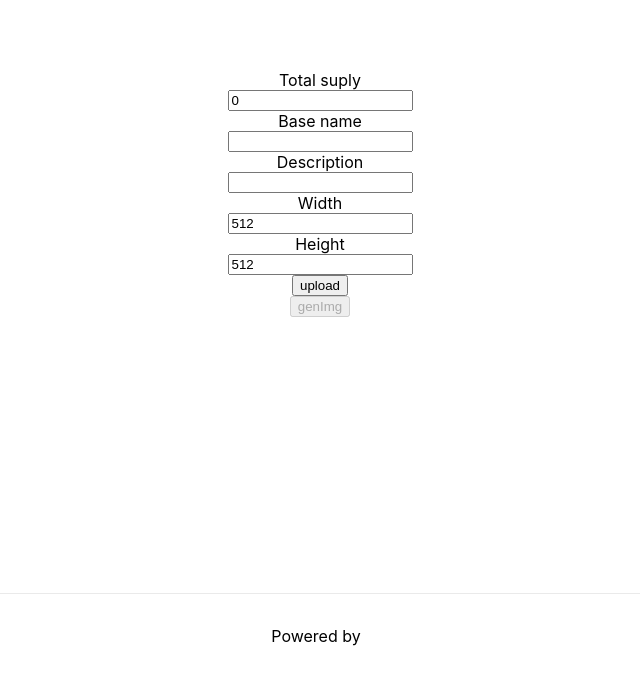
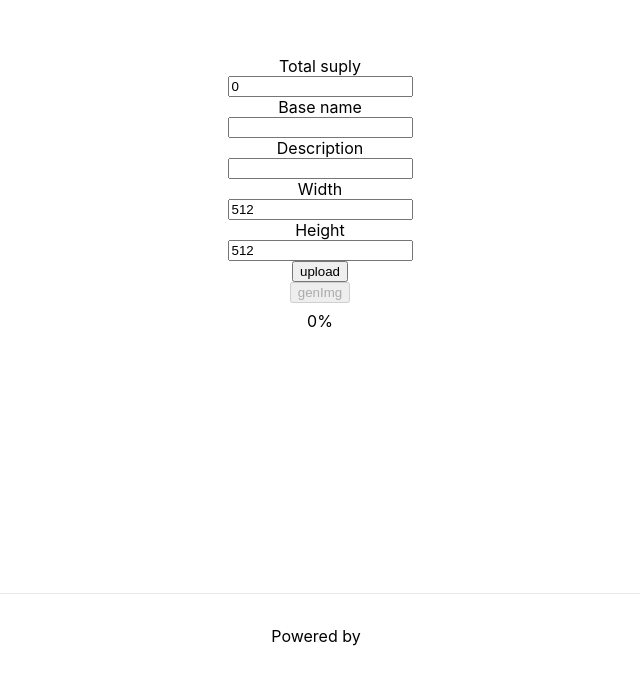
Before and after one commit to nftiply-hello/gen-nft-next-fullstack, a Next.js app: page / in a window 1280 px wide. Shown: the part 207-885 px from the top of the page, without its empty margins (320-960 px from the left). Built offline with nearby package versions, Linux system fonts and the light colour scheme.

Commit message:
progressbar

```diff
--- a/package.json
+++ b/package.json
@@ -10,6 +10,7 @@
   },
   "dependencies": {
     "@types/wicg-file-system-access": "^2020.9.5",
+    "antd": "^4.20.6",
     "lodash": "^4.17.21",
     "merge-images": "^2.0.0",
     "next": "12.1.6",
--- a/pages/index.tsx
+++ b/pages/index.tsx
@@ -1,3 +1,4 @@
+import { Progress } from "antd";
 import _ from "lodash";
 import type { NextPage } from "next";
 import Head from "next/head";
@@ -32,10 +33,9 @@ const Home: NextPage = () => {
   const [width, setWidth] = useState<number>(512);
   const [height, setHeight] = useState<number>(512);
   const [generating, setGenerating] = useState<boolean>(false);
+  const [percentProgress, setPercentProgress] = useState<number>(0);
 
   const handleGenResults = async () => {
-    setResults([]);
-    setResultsJson([]);
     setGenerating(true);
     const { urlResults, jsonResults } = await genResult(
       combinations,
@@ -44,7 +44,8 @@ const Home: NextPage = () => {
       configLayers,
       jsonMapping || {},
       width,
-      height
+      height,
+      setPercentProgress
     );
     setResults(urlResults);
     setResultsJson(jsonResults);
@@ -269,6 +270,13 @@ const Home: NextPage = () => {
         >
           genImg
         </button>
+        <Progress
+          strokeColor={{
+            "0%": "#108ee9",
+            "100%": "#87d068",
+          }}
+          percent={percentProgress}
+        />
         {genPreviewImg()}
         {genConfigUi()}
         {results.map((r, i) => (
--- a/utils/fileHandle.ts
+++ b/utils/fileHandle.ts
@@ -1,4 +1,5 @@
 import _ from "lodash";
+import { Dispatch, SetStateAction } from "react";
 import { combineAllBitOr } from "./combineHelper";
 import { IMAGES_OUT_DIR, JSON_OUT_DIR } from "./constants";
 import { genSingleImgUrl } from "./imgHelper";
@@ -86,7 +87,8 @@ export const genResult = async (
   configLayers: ConfigLayer[],
   jsonMapping: JSONMapping,
   width: number,
-  height: number
+  height: number,
+  setPercentProgress: Dispatch<SetStateAction<number>>
 ) => {
   const outputDir = await showDirectoryPicker();
   const imgsHandle = await outputDir.getDirectoryHandle(IMAGES_OUT_DIR, {
@@ -98,7 +100,8 @@ export const genResult = async (
   const urlResults: string[] = [];
   const jsonResults: string[] = [];
   const com2Gen = combinations.filter((c) => c & 1);
-  const padNum = genPadNum(com2Gen.length);
+  const comGenLen = com2Gen.length;
+  const padNum = genPadNum(comGenLen);
   for (const index in com2Gen) {
     const metaName = baseName + index;
     const { url, metadataJson } = await genSingleImgUrl(
@@ -123,6 +126,7 @@ export const genResult = async (
     await writeFile(jsonFile, jsonString);
     urlResults.push(url);
     jsonResults.push(jsonString);
+    setPercentProgress(+((+(index + 1) * 100) / comGenLen).toFixed(2));
   }
   return { urlResults, jsonResults };
 };
```
Also changed, not shown: 2 other files (tests, documents, lock files or other folders).
